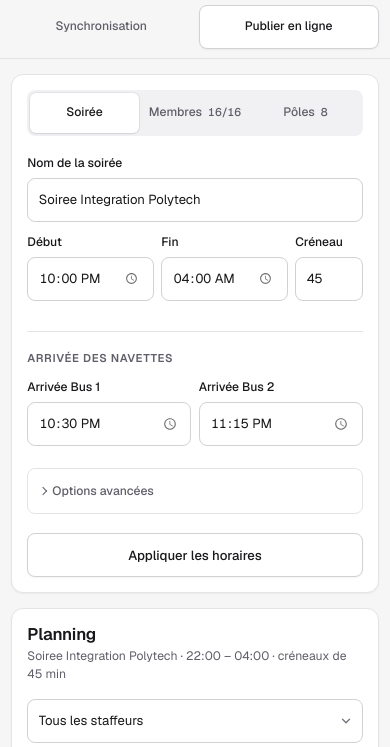
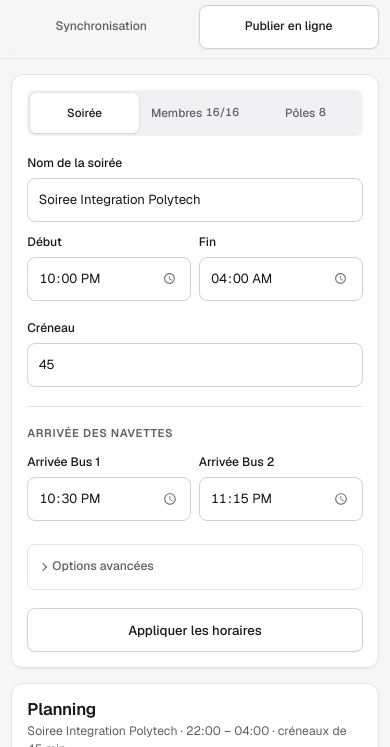
Before and after one commit to Tommy579/staff, a plain HTML site: page index.html in a window 390 px wide. Shown: the part 50-797 px from the top of the page. Drawn offline with nearby package versions, Linux system fonts and the light colour scheme; no server answers.

Commit message:
Correction responsive mobile du panneau latéral (Soirée, Membres, Pôles)

```diff
--- a/css/styles.css
+++ b/css/styles.css
@@ -372,9 +372,13 @@
   /* ---------- Mise en page ---------- */
   .workspace-grid {
     display: grid;
-    grid-template-columns: 1fr;
+    grid-template-columns: minmax(0, 1fr);
     gap: var(--space-4);
     align-items: start;
+  }
+
+  .sidebar {
+    min-width: 0;
   }
 
   @media (min-width: 1024px) {
@@ -397,6 +401,7 @@
 
   .panel,
   .sidebar-card {
+    min-width: 0;
     background-color: var(--surface);
     border: 1px solid var(--border);
     border-radius: var(--radius-lg);
@@ -426,7 +431,7 @@
   /* ---------- Onglets (contrôle segmenté) ---------- */
   .tab-bar {
     display: grid;
-    grid-template-columns: repeat(3, 1fr);
+    grid-template-columns: repeat(3, minmax(0, 1fr));
     gap: 2px;
     padding: 3px;
     background-color: var(--surface-2);
@@ -438,15 +443,17 @@
     display: inline-flex;
     align-items: center;
     justify-content: center;
-    gap: 0.4rem;
+    gap: 0.35rem;
+    min-width: 0;
     min-height: 32px;
-    padding: 0 0.5rem;
+    padding: 0 0.4rem;
     border: 0;
     border-radius: 6px;
     background: transparent;
     color: var(--text-muted);
     font-size: 0.8125rem;
     font-weight: 500;
+    white-space: nowrap;
     cursor: pointer;
     transition: background-color 120ms ease, color 120ms ease;
   }
@@ -545,6 +552,8 @@
   input[type="password"],
   select {
     width: 100%;
+    min-width: 0;
+    max-width: 100%;
     min-height: var(--control-h);
     padding: 0 0.7rem;
     border: 1px solid var(--border-strong);
@@ -1389,6 +1398,17 @@
 
     .tab-btn {
       min-height: 40px;
+      font-size: 0.78rem;
+      gap: 0.25rem;
+      padding: 0 0.3rem;
+    }
+
+    .form-row-times {
+      grid-template-columns: repeat(2, minmax(0, 1fr));
+    }
+
+    .form-row-times .field:last-child {
+      grid-column: 1 / -1;
     }
 
     .icon-btn {
```
